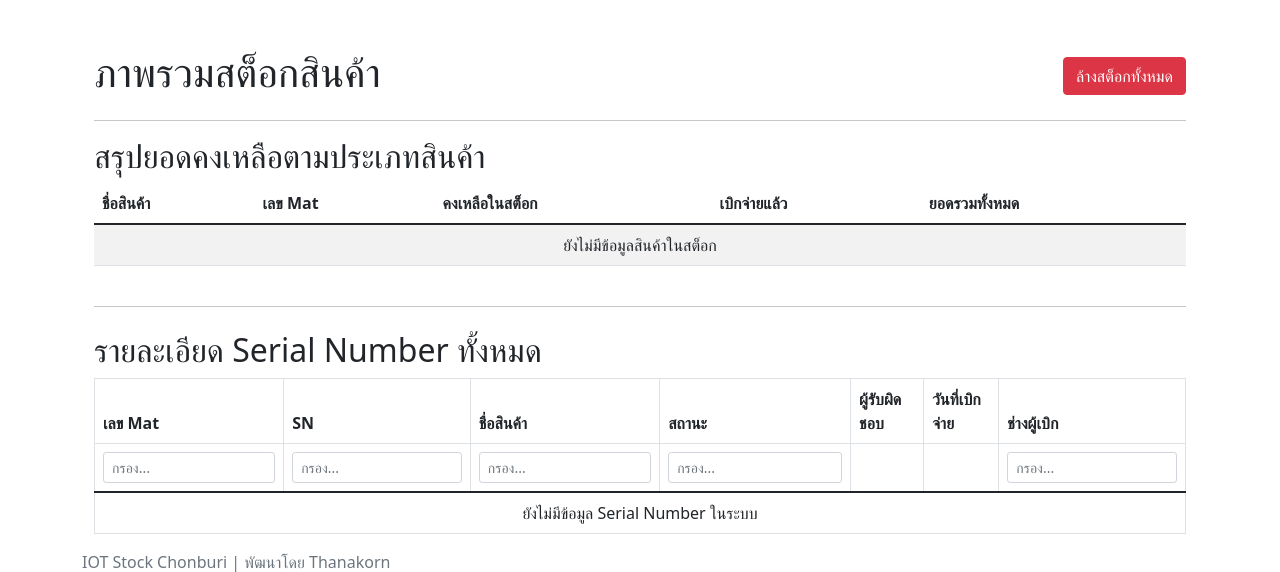
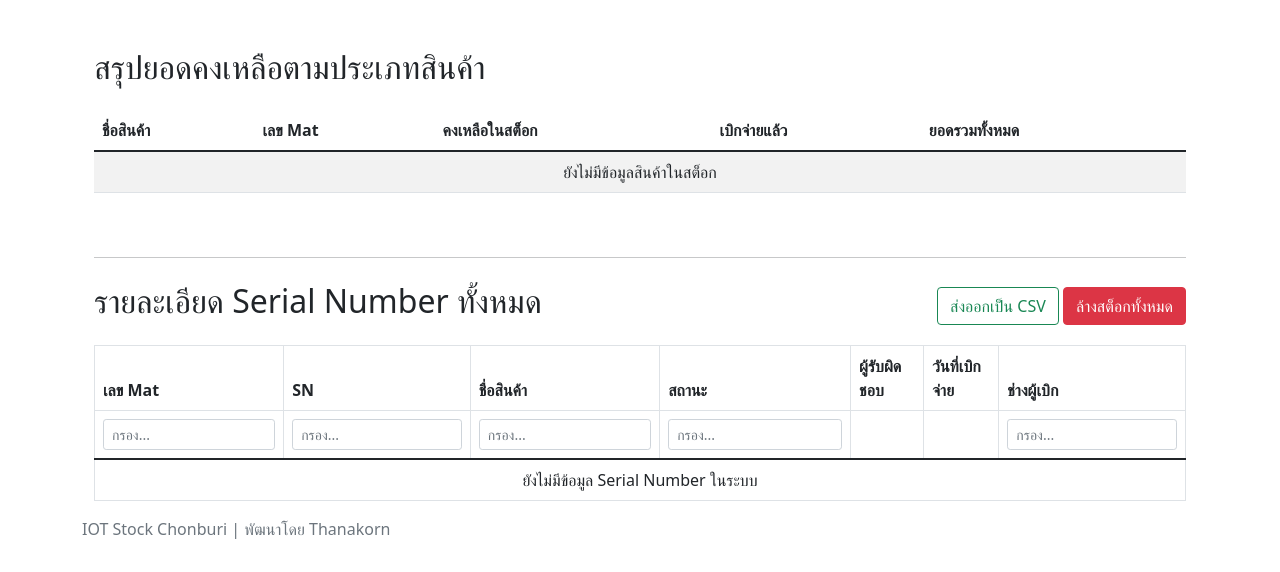
Before and after one commit to John011141/iot-cctv-stock-app, a Flask app: page /stock_overview in a window 1280 px wide. Shown: the part 56-628 px from the top of the page. Run offline with Flask 3, Linux system fonts and the light colour scheme; data that the repository does not hold is empty.

Commit message:
Update stock_overview.html

```diff
--- a/templates/stock_overview.html
+++ b/templates/stock_overview.html
@@ -5,19 +5,9 @@
 {% block content %}
 <div class="container mt-4">
     <div class="d-flex justify-content-between align-items-center mb-3">
-        <h1>ภาพรวมสต็อกสินค้า</h1>
-        <form id="clearStockForm" action="{{ url_for('clear_all_stock') }}" method="POST">
-            <button type="submit" class="btn btn-danger">ล้างสต็อกทั้งหมด</button>
-        </form>
+        <h2>สรุปยอดคงเหลือตามประเภทสินค้า</h2>
     </div>
-
-    <hr>
-
-    <div class="row">
-        <!-- สรุปยอดคงเหลือตามประเภทสินค้า -->
-        <div class="col-lg-12">
-            <h2>สรุปยอดคงเหลือตามประเภทสินค้า</h2>
-            <div class="table-responsive">
+    <div class="table-responsive mb-5">
         <table class="table table-striped table-hover">
             <thead class="thead-dark">
                 <tr>
@@ -45,16 +35,23 @@
             </tbody>
         </table>
     </div>
-        </div>
-    </div>
 
     <hr class="my-4">
 
+    <div class="d-flex justify-content-between align-items-center mb-3">
         <h2>รายละเอียด Serial Number ทั้งหมด</h2>
+        <div>
+            <a href="{{ url_for('export_csv') }}" class="btn btn-outline-success">ส่งออกเป็น CSV</a>
+            <form id="clearStockForm" action="{{ url_for('clear_all_stock') }}" method="POST" class="d-inline">
+                <button type="submit" class="btn btn-danger">ล้างสต็อกทั้งหมด</button>
+            </form>
+        </div>
+    </div>
 
     <div class="table-responsive">
         <table class="table table-bordered table-hover">
             <thead class="thead-light">
+                <!-- แถวสำหรับชื่อคอลัมน์ -->
                 <tr>
                     <th>เลข Mat</th>
                     <th>SN</th>
@@ -64,6 +61,7 @@
                     <th>วันที่เบิกจ่าย</th>
                     <th>ช่างผู้เบิก</th>
                 </tr>
+                <!-- แถวสำหรับช่อง Filter -->
                 <tr class="filter-row">
                     <th><input type="text" class="form-control form-control-sm column-filter" placeholder="กรอง..." data-col-index="0"></th>
                     <th><input type="text" class="form-control form-control-sm column-filter" placeholder="กรอง..." data-col-index="1"></th>
```
Lines whose indentation alone changed are shown as unchanged.
